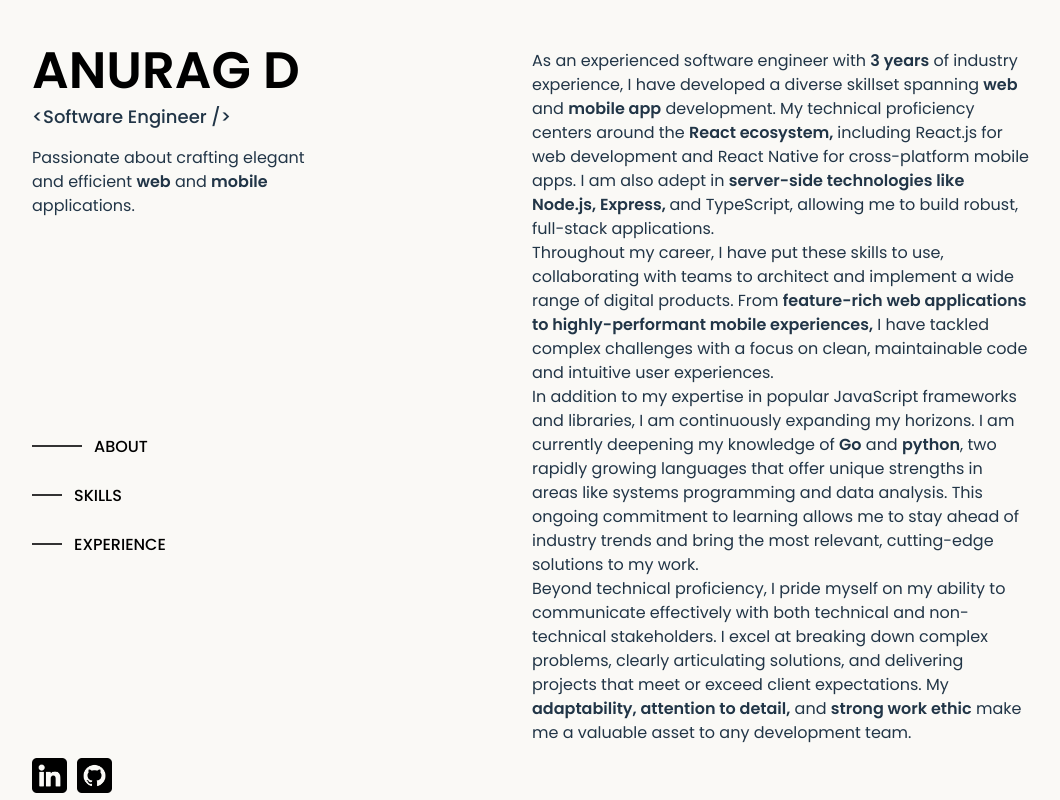
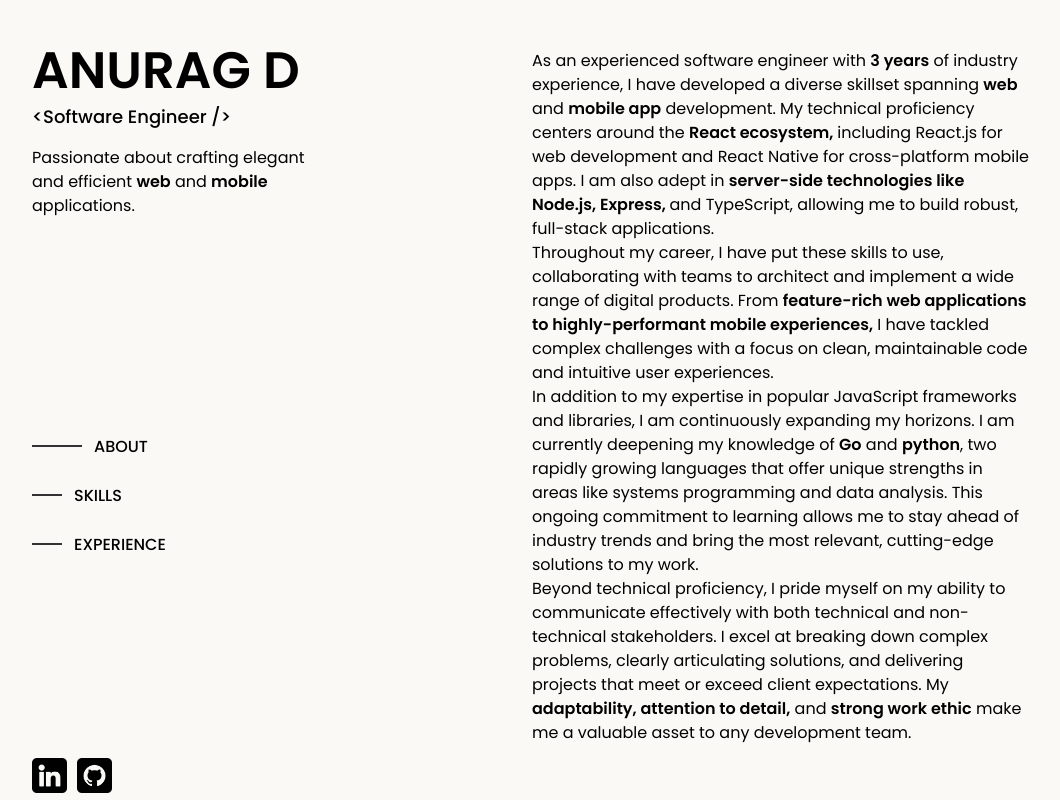
Before and after one commit to Anuragdev03/portfolio, a React (Vite) app: page / in a window 1280 px wide. Shown: the whole page, without its empty margins (108-1168 px from the left). Built offline with nearby package versions, Linux system fonts and the light colour scheme.

Commit message:
add color black to all

```diff
--- a/src/App.css
+++ b/src/App.css
@@ -2,6 +2,10 @@
 
 :root {
   color-scheme: light;
+}
+
+h1,h2,h3,h4,h5,h6,span,p {
+  color: #000;
 }
 
 .container {
@@ -46,6 +50,7 @@
   margin: 0;
   font-size: 18px;
   font-weight: 500;
+  color: #000;
 }
 
 .highlight {
@@ -54,6 +59,7 @@
 
 .desc {
   width: 300px;
+  color: #000;
 }
 
 .right-section {
```
